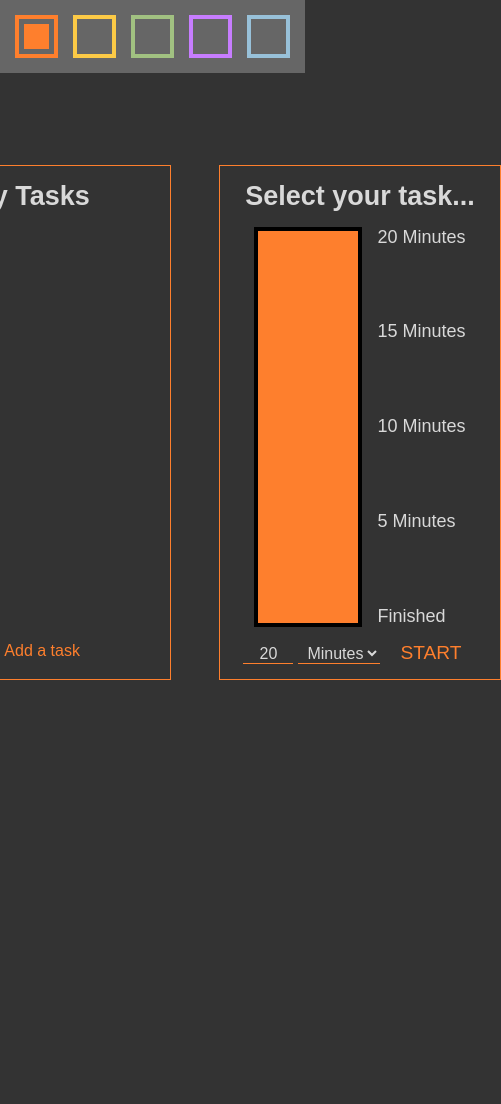
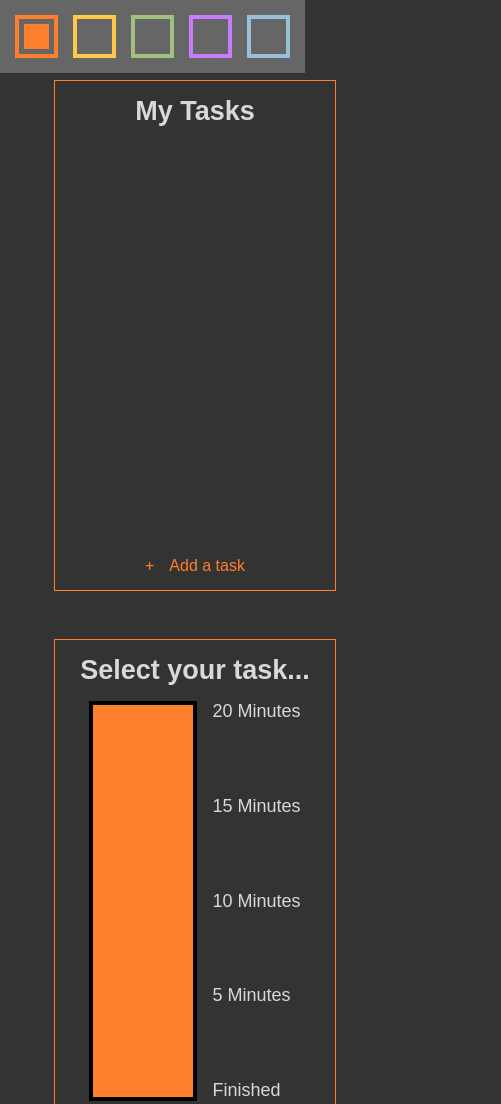
Before and after one commit to KeeghanM/visual-timer, a plain HTML site: page index.html in a window 390 px wide. Shown: the top 1104 px of the page, 501 px wide, since content can reach past the window. Before the commit the page ends 844 px from the top, so only its background shows below. Drawn offline with Linux system fonts and the light colour scheme.

Commit message:
Bad attempt at mobile friendly, will need fixing

```diff
--- a/style.css
+++ b/style.css
@@ -37,6 +37,12 @@ body {
   border: 1px solid var(--timerColor);
   padding: var(--globalPadding);
   min-width: 250px;
+}
+@media only screen and (max-width: 650px) {
+  .tab-container {
+    flex-direction: column;
+    margin-top: 5rem;
+  }
 }
 
 /* Color picker */
```
